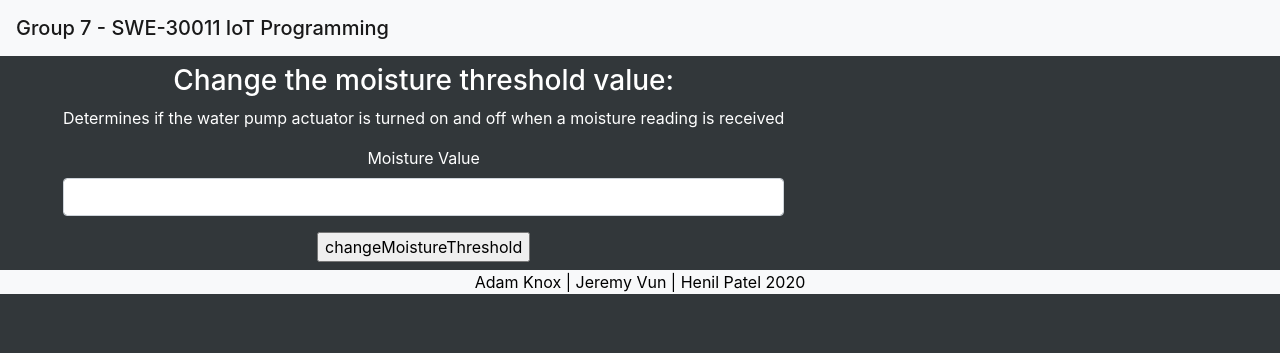
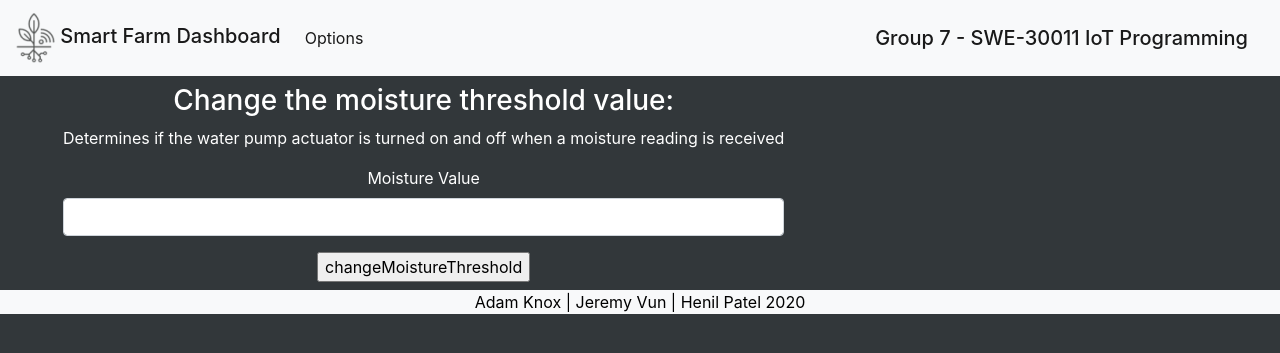
Before and after one commit to JeremyVun1/Group-7-Smart-Farm, a PHP site: page /Group-7-Smart-Farm/options.php in a window 1280 px wide. Shown: the top 353 px of the page. Run offline with PHP 8.4, Linux system fonts and the light colour scheme.

Commit message:
fix header

```diff
--- a/src/Web-Server/options.php
+++ b/src/Web-Server/options.php
@@ -43,19 +43,21 @@
 </head>
 <body>
     <!-- HEADER -->
-    <nav class="navbar navbar-light bg-light">
-
-            <div class="collapse navbar-collapse" id="navbarNav">
-                <ul class="navbar-nav">
-                    <li class="nav-item active">
+    <nav class="navbar navbar-expand-lg navbar-light bg-light">
         <a href="/">
             <span class="navbar-brand mb-0 h1">
                 <img src="./static/icon.png" />
                 Smart Farm Dashboard
             </span>
         </a>
-                    </li>
-                    <li class="nav-item">
+
+        <button class="navbar-toggler" type="button" data-toggle="collapse" data-target="#navbarSupportedContent" aria-controls="navbarSupportedContent" aria-expanded="false" aria-label="Toggle navigation">
+            <span class="navbar-toggler-icon"></span>
+        </button>
+
+        <div class="collapse navbar-collapse" id="navbarSupportedContent">
+            <ul class="navbar-nav mr-auto">
+                <li class="nav-item active">
                     <a class="nav-link" href="options.php">Options</a>
                 </li>
             </ul>
```
Also changed, not shown: src/Web-Server/index.php (+9 -7 lines), src/Web-Server/sensor.php (+9 -7 lines). Lines whose indentation alone changed are shown as unchanged.
